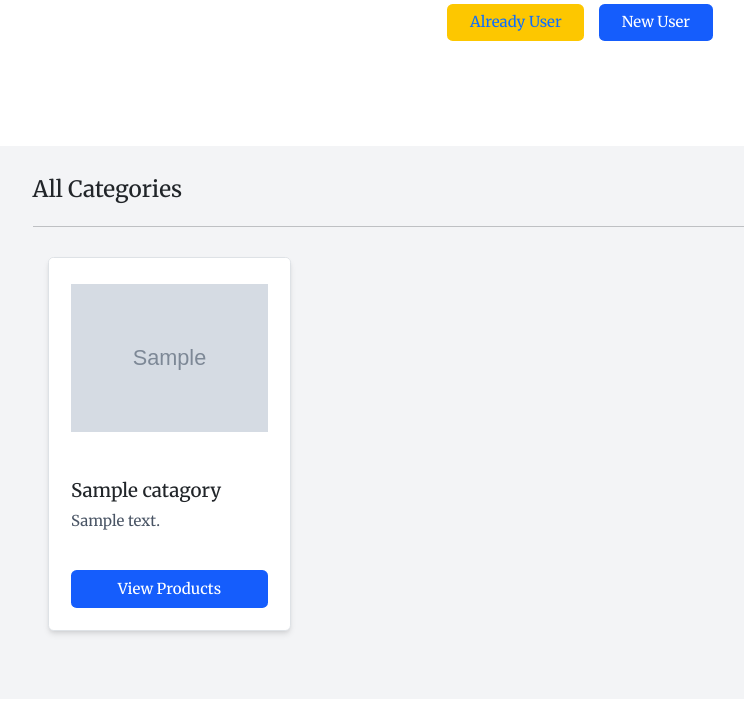
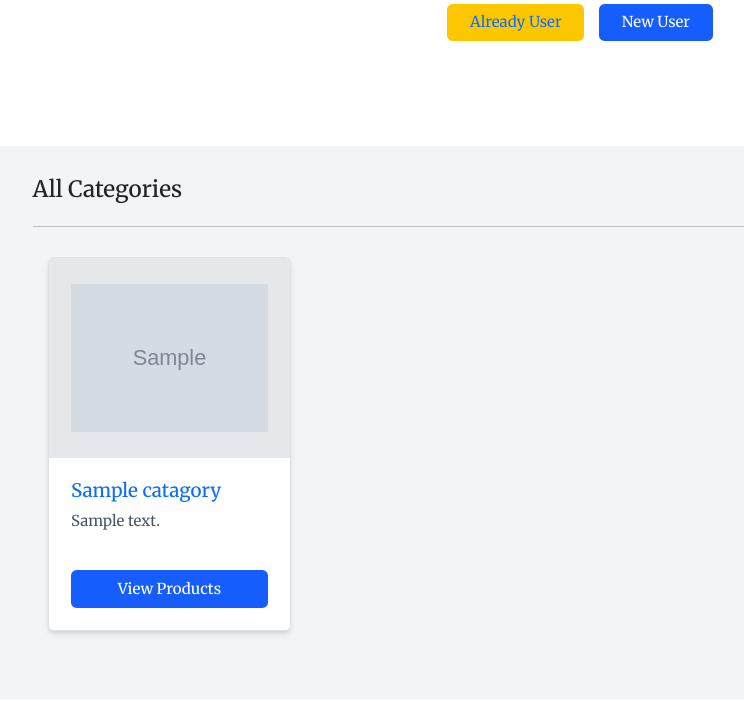
Before and after one commit to WINODH-PRASANNA/clickcart_shopping, a Django app: template shopapp/templates/shop/collection.html in a window 1280 px wide. Shown: the part 223-924 px from the top of the page, without its empty margins (60-804 px from the left). Run offline with Django 5.2, Linux system fonts and the light colour scheme; the template is opened without the code that fills it: values that come from a table or form of the project are taken from there, others are empty; tables that the repository leaves empty hold one stand-in row (values such as "Sample post"); grey boxes marked "Sample" are stand-in pictures; some libraries are stand-ins or nearby versions.

Commit message:
Update collection.html

```diff
--- a/shopapp/templates/shop/collection.html
+++ b/shopapp/templates/shop/collection.html
@@ -36,18 +36,17 @@
          <div class="w-full sm:w-1/2 md:w-1/3 lg:w-1/4 p-3 mb-6">
             <div
                class="card h-full flex flex-col border border-gray-200 rounded-lg overflow-hidden shadow-md hover:shadow-lg transition-shadow duration-300">
-               <div class="bg-white p-4 flex justify-center items-center" style="min-height: 200px;">
+               <div class="bg-gray-200 p-4 flex justify-center items-center" style="min-height: 200px;">
                   <img src="{{ item.image.url }}" alt="{{ item.name }}" class="max-h-48 object-contain">
                </div>
                <div class="p-4 flex flex-col flex-grow">
                   <div class="flex-grow">
-                     <h5 class="text-lg font-semibold text-blue-600 mb-2">{{ item.name }}</h5>
+                     <h5 class="text-lg font-semibold text-primary mb-2">{{ item.name }}</h5>
                      <p class="text-gray-600">{{ item.description }}</p>
                   </div>
                   <div class="mt-4">
                      <a href="{% url 'collection' item.name %}"
-                        class="block w-full px-4 py-2 bg-blue-600 text-white text-center font-medium rounded-md hover:bg-blue-700 transition-colors duration-300">
-                        View Products
+                        class="block w-full px-4 py-2 bg-blue-600 text-white text-center font-medium rounded-md hover:bg-blue-700 transition-colors duration-300">View Products
                      </a>
                   </div>
                </div>
```
